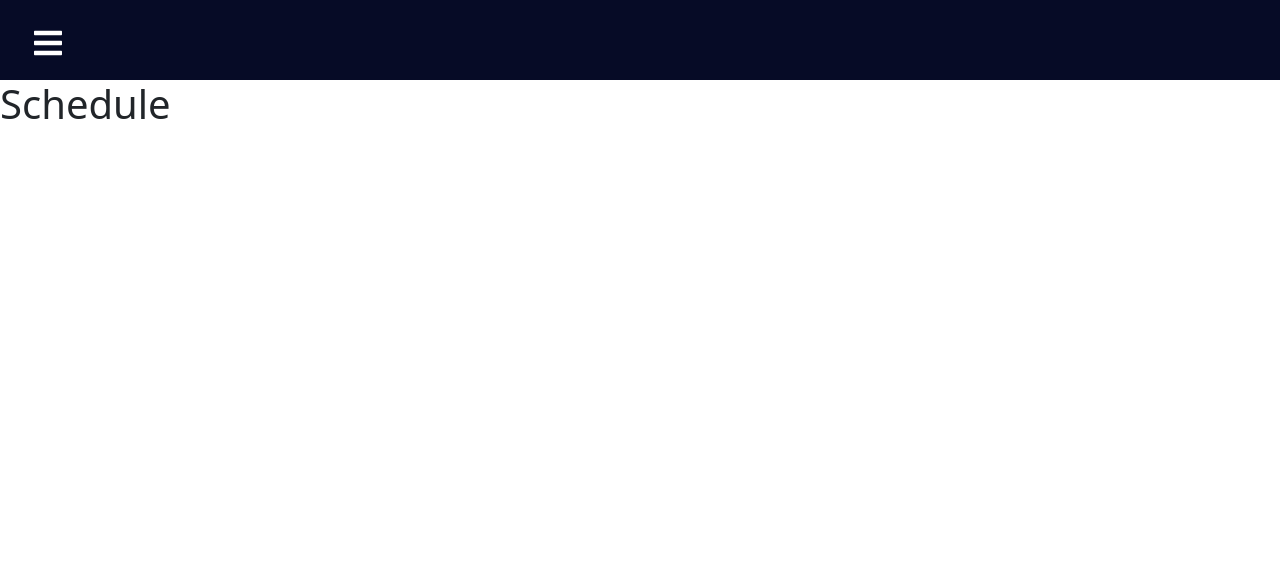
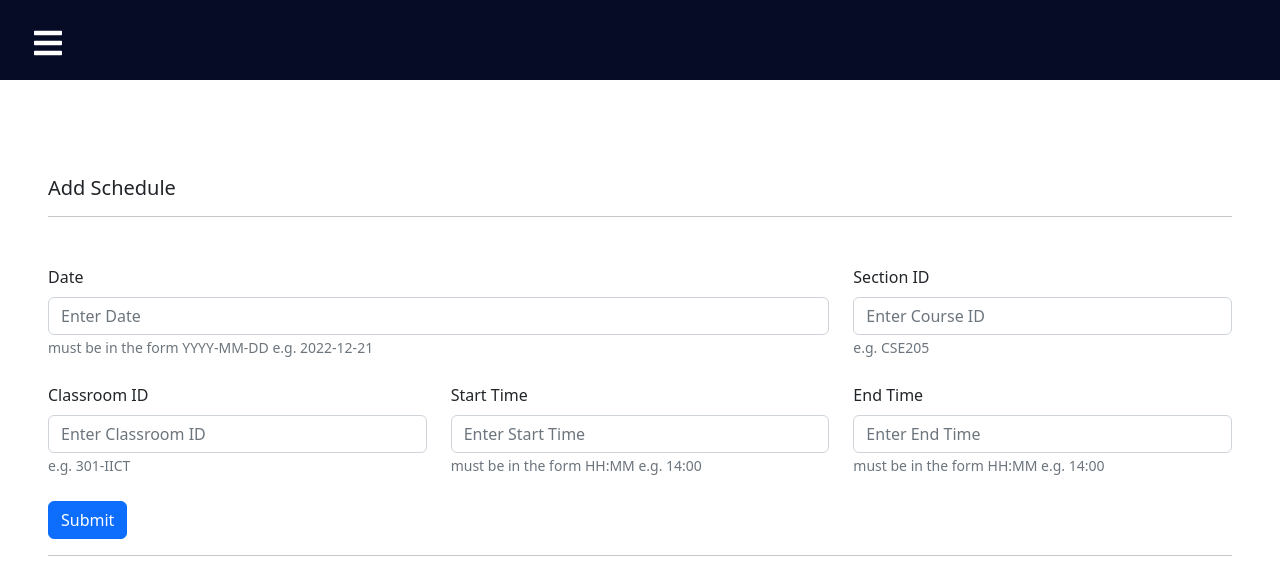
Before and after one commit to ThisIsJibon/unimanage-admin, a React (Create React App) app: page /schedule in a window 1280 px wide. Shown: the top 578 px of the page. Built offline with nearby package versions, Linux system fonts and the light colour scheme.

Commit message:
course schedule

```diff
--- a/src/pages/Course.js
+++ b/src/pages/Course.js
@@ -9,7 +9,7 @@ const Course = () => {
 
     }
   return (
-    <div >
+    <div class="p-5">
         <div className="my-5">
             <h5>Add Course</h5>
             <hr />
@@ -29,23 +29,26 @@ const Course = () => {
             </Form.Group>
         </div>
         <div class="row">
-            <Form.Group className="mb-3" class="col" controlId="formBasic">
+            <Form.Group className="mb-3" class="col pt-2" controlId="formBasic">
                 <Form.Label>Semester</Form.Label>
                 <Form.Control type="number" placeholder="Enter Semester" />
             </Form.Group>
-            <Form.Group className="mb-3" class="col" controlId="formBasic">
+            <Form.Group className="mb-3" class="col  pt-2" controlId="formBasic">
                 <Form.Label>Semester</Form.Label>
                 <Form.Control type="number" placeholder="Enter Semester" />
             </Form.Group>
-            <Form.Group className="mb-3" class="col" controlId="formBasic">
+            <Form.Group className="mb-3" class="col  pt-2" controlId="formBasic">
                 <Form.Label>Credit</Form.Label>
                 <Form.Control type="basic" placeholder="Enter Credit" />
             </Form.Group>
         </div>
+        <div  class="pt-3">
+                <Button variant="primary" type="submit" onClick={handleClickChange}>
+                    Submit
+                </Button>
+        </div>
 
-        <Button variant="primary" type="submit" onClick={handleClickChange}>
-            Submit
-        </Button>
+
         </Form>
         <hr />
     </div>
--- a/src/pages/Schedule.js
+++ b/src/pages/Schedule.js
@@ -1,9 +1,70 @@
 import React from 'react'
+import Button from 'react-bootstrap/Button';
+import Form from 'react-bootstrap/Form';
+import 'bootstrap/dist/css/bootstrap.css';
 
 const Schedule = () => {
-  return (
-    <h1>Schedule</h1>
-  )
+  const handleClickChange = () =>{
+
+  }
+return (
+  <div class="p-5">
+      <div className="my-5">
+          <h5>Add Schedule</h5>
+          <hr />
+        </div>
+      <Form>
+      <div class="row">
+          <Form.Group className="mb-3" class="col-8"  controlId="formBasic">
+              <Form.Label>Date</Form.Label>
+              <Form.Control type="basic" placeholder="Enter Date" />
+              <Form.Text className="text-muted">
+                must be in the form YYYY-MM-DD   e.g.   2022-12-21
+              </Form.Text>
+          </Form.Group>
+
+          <Form.Group className="mb-3" class="col-4" controlId="formBasic">
+              <Form.Label>Section ID</Form.Label>
+              <Form.Control type="basic" placeholder="Enter Course ID" />
+              <Form.Text className="text-muted">
+                e.g.   CSE205
+              </Form.Text>
+          </Form.Group>
+      </div>
+      <div class="row" >
+          <Form.Group className="mb-3" class="col pt-4" controlId="formBasic">
+              <Form.Label>Classroom ID</Form.Label>
+              <Form.Control type="number" placeholder="Enter Classroom ID" />
+              <Form.Text className="text-muted">
+                e.g.   301-IICT
+              </Form.Text>
+          </Form.Group>
+          <Form.Group className="mb-3" class="col pt-4" controlId="formBasic">
+              <Form.Label>Start Time</Form.Label>
+              <Form.Control type="number" placeholder="Enter Start Time" />
+              <Form.Text className="text-muted">
+                must be in the form HH:MM   e.g.   14:00
+              </Form.Text>
+          </Form.Group>
+          <Form.Group className="mb-3" class="col pt-4" controlId="formBasic">
+              <Form.Label>End Time</Form.Label>
+              <Form.Control type="basic" placeholder="Enter End Time" />
+              <Form.Text className="text-muted">
+                must be in the form HH:MM   e.g.   14:00
+              </Form.Text>
+          </Form.Group>
+      </div>
+      <div class=" pt-4">
+        <Button variant="primary" type="submit" onClick={handleClickChange}>
+            Submit
+        </Button>
+      </div>
+
+
+      </Form>
+      <hr />
+  </div>
+)
 }
 
 export default Schedule
```
